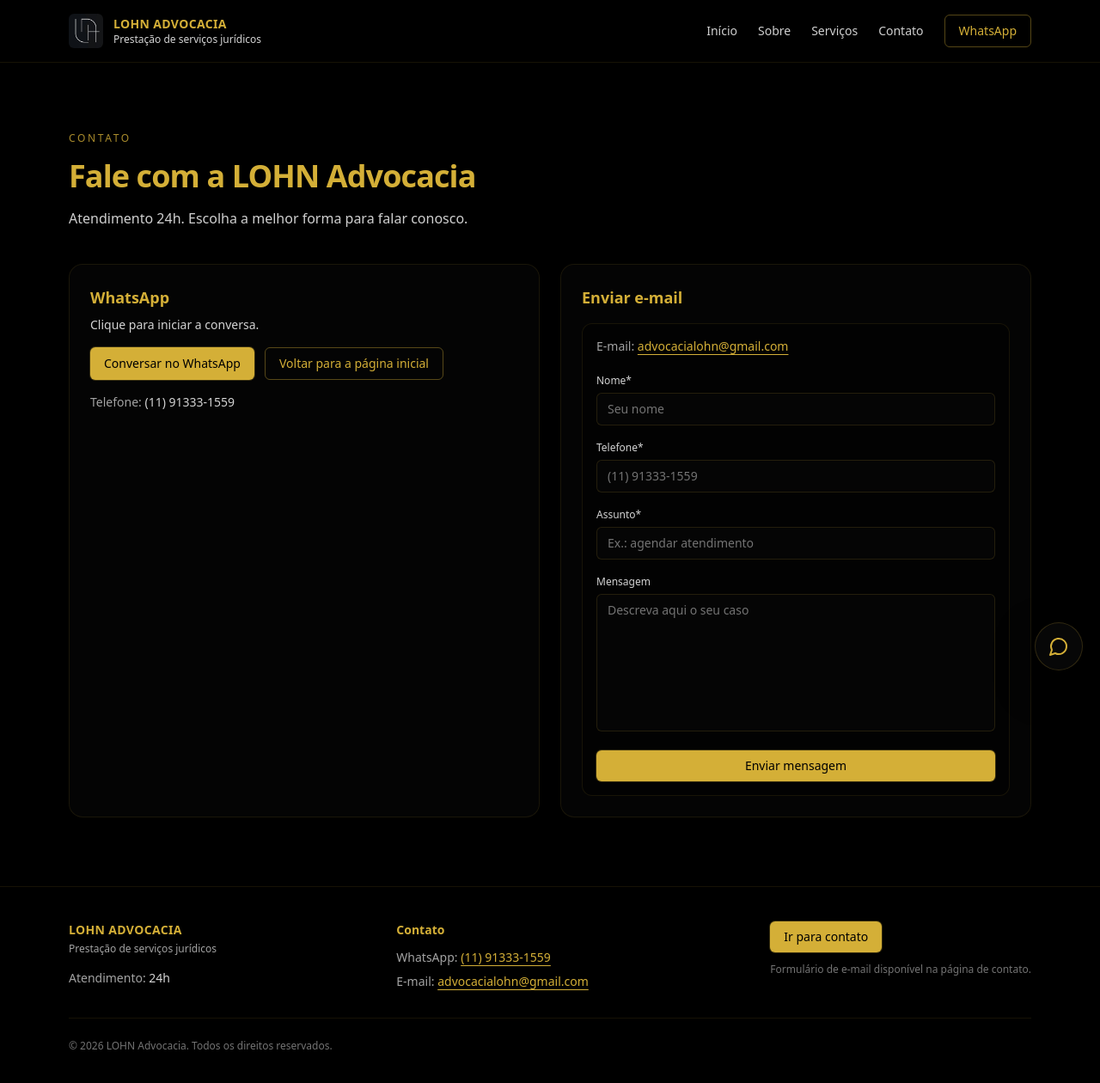
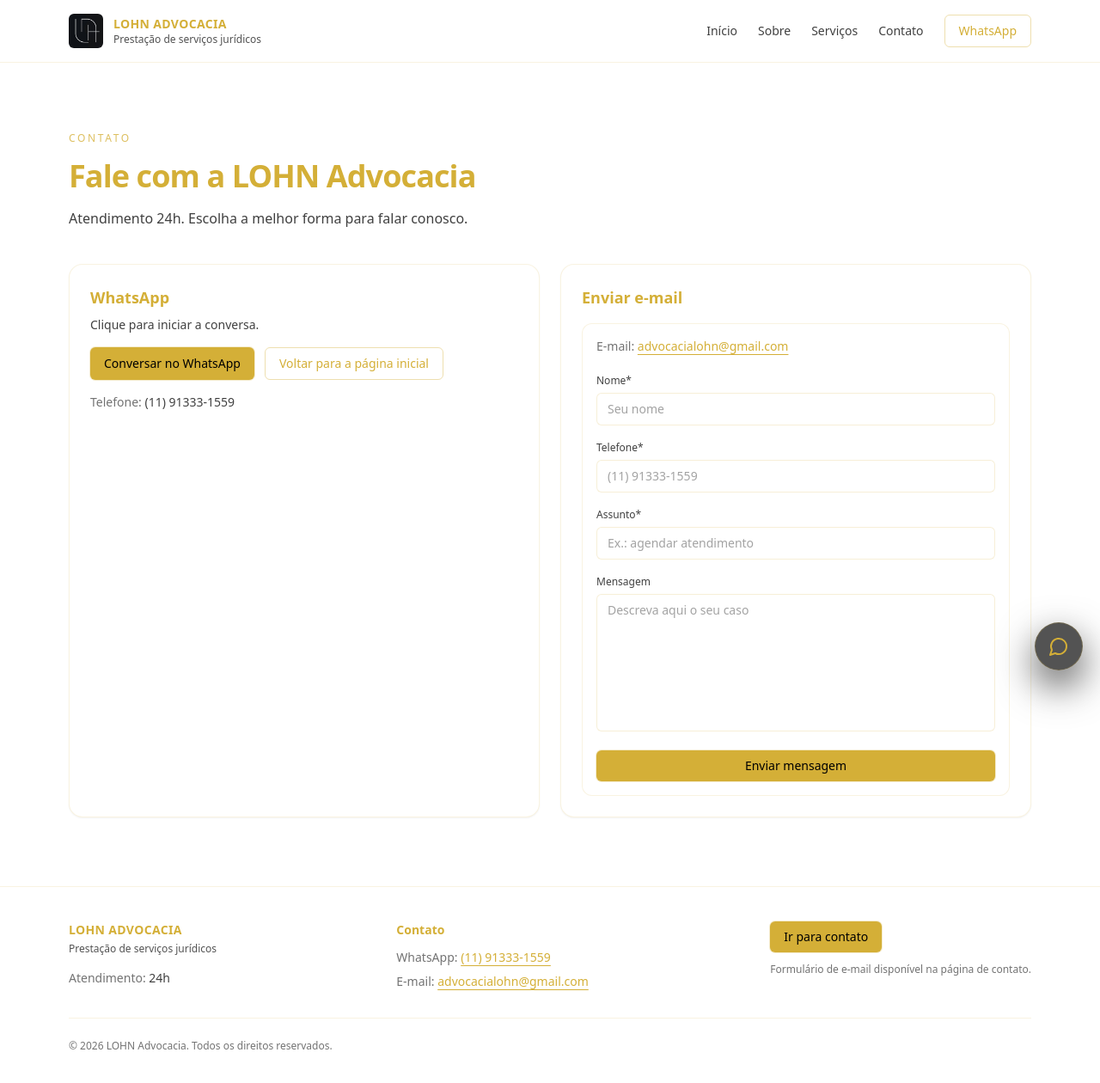
Before and after one commit to zerofreitas2009/Projeto-Site-LOHN, a React (Vite) app: page /contato in a window 1280 px wide. Shown: the top 1260 px of the page at 86% size. Built offline with nearby package versions, Linux system fonts and the light colour scheme.

Commit message:
[dyad] Tema ajustado para fundo branco nas páginas (Index/Contact) com atualização de cores em Header, Footer, Cards, About/Services e formulário de contato para legibilidade em layout claro.

```diff
--- a/src/components/site/ContactEmailForm.tsx
+++ b/src/components/site/ContactEmailForm.tsx
@@ -40,6 +40,9 @@ export default function ContactEmailForm() {
     subject: "",
     message: "",
   });
+
+  const inputClass =
+    "w-full rounded-md border border-gold/20 bg-white px-3 py-2 text-sm text-neutral-900 outline-none placeholder:text-neutral-400 focus:border-gold/50";
 
   return (
     <form
@@ -86,7 +89,7 @@ export default function ContactEmailForm() {
       }}
     >
       <div className="space-y-1">
-        <label className="text-xs text-neutral-300" htmlFor="contact-name">
+        <label className="text-xs text-neutral-700" htmlFor="contact-name">
           Nome*
         </label>
         <input
@@ -94,13 +97,13 @@ export default function ContactEmailForm() {
           required
           value={form.name}
           onChange={(e) => setForm((p) => ({ ...p, name: e.target.value }))}
-          className="w-full rounded-md border border-gold/15 bg-neutral-950/40 px-3 py-2 text-sm text-neutral-100 outline-none placeholder:text-neutral-500 focus:border-gold/40"
+          className={inputClass}
           placeholder="Seu nome"
         />
       </div>
 
       <div className="space-y-1">
-        <label className="text-xs text-neutral-300" htmlFor="contact-phone">
+        <label className="text-xs text-neutral-700" htmlFor="contact-phone">
           Telefone*
         </label>
         <input
@@ -111,13 +114,13 @@ export default function ContactEmailForm() {
           autoComplete="tel"
           value={form.phone}
           onChange={(e) => setForm((p) => ({ ...p, phone: formatPhoneBR(e.target.value) }))}
-          className="w-full rounded-md border border-gold/15 bg-neutral-950/40 px-3 py-2 text-sm text-neutral-100 outline-none placeholder:text-neutral-500 focus:border-gold/40"
+          className={inputClass}
           placeholder="(11) 91333-1559"
         />
       </div>
 
       <div className="space-y-1">
-        <label className="text-xs text-neutral-300" htmlFor="contact-subject">
+        <label className="text-xs text-neutral-700" htmlFor="contact-subject">
           Assunto*
         </label>
         <input
@@ -125,32 +128,32 @@ export default function ContactEmailForm() {
           required
           value={form.subject}
           onChange={(e) => setForm((p) => ({ ...p, subject: e.target.value }))}
-          className="w-full rounded-md border border-gold/15 bg-neutral-950/40 px-3 py-2 text-sm text-neutral-100 outline-none placeholder:text-neutral-500 focus:border-gold/40"
+          className={inputClass}
           placeholder="Ex.: agendar atendimento"
         />
       </div>
 
       <div className="space-y-1">
-        <label className="text-xs text-neutral-300" htmlFor="contact-message">
+        <label className="text-xs text-neutral-700" htmlFor="contact-message">
           Mensagem
         </label>
         <textarea
           id="contact-message"
           value={form.message}
           onChange={(e) => setForm((p) => ({ ...p, message: e.target.value }))}
-          className="min-h-40 w-full resize-none rounded-md border border-gold/15 bg-neutral-950/40 px-3 py-2 text-sm text-neutral-100 outline-none placeholder:text-neutral-500 focus:border-gold/40"
+          className={`${inputClass} min-h-40 resize-none`}
           placeholder="Descreva aqui o seu caso"
         />
       </div>
 
       {status === "success" ? (
-        <div className="rounded-md border border-emerald-500/20 bg-emerald-500/10 px-3 py-2 text-xs text-emerald-200">
+        <div className="rounded-md border border-emerald-600/20 bg-emerald-600/10 px-3 py-2 text-xs text-emerald-800">
           Mensagem enviada com sucesso. Em breve entraremos em contato.
         </div>
       ) : null}
 
       {status === "error" ? (
-        <div className="rounded-md border border-red-500/20 bg-red-500/10 px-3 py-2 text-xs text-red-200">
+        <div className="rounded-md border border-red-600/20 bg-red-600/10 px-3 py-2 text-xs text-red-800">
           Não foi possível enviar sua mensagem agora. Tente novamente em instantes.
         </div>
       ) : null}
--- a/src/components/site/SiteFooter.tsx
+++ b/src/components/site/SiteFooter.tsx
@@ -6,22 +6,22 @@ const WHATSAPP_URL = `https://wa.me/${WHATSAPP_NUMBER}`;
 
 export default function SiteFooter() {
   return (
-    <footer className="border-t border-gold/10">
+    <footer className="border-t border-gold/15">
       <div className="mx-auto w-full max-w-6xl px-4 py-10">
         <div className="grid gap-6 md:grid-cols-3 md:items-start">
           <div>
             <div className="text-sm font-semibold tracking-wide text-gold">LOHN ADVOCACIA</div>
-            <div className="mt-1 text-xs text-neutral-400">Prestação de serviços jurídicos</div>
-            <div className="mt-4 text-sm text-neutral-300">
-              <span className="text-neutral-400">Atendimento:</span> 24h
+            <div className="mt-1 text-xs text-neutral-600">Prestação de serviços jurídicos</div>
+            <div className="mt-4 text-sm text-neutral-700">
+              <span className="text-neutral-500">Atendimento:</span> 24h
             </div>
           </div>
 
           <div>
             <div className="text-sm font-semibold text-gold">Contato</div>
-            <div className="mt-3 space-y-2 text-sm text-neutral-300">
+            <div className="mt-3 space-y-2 text-sm text-neutral-700">
               <div>
-                <span className="text-neutral-400">WhatsApp:</span>{" "}
+                <span className="text-neutral-500">WhatsApp:</span>{" "}
                 <a
                   className="text-gold hover:text-gold-soft underline underline-offset-4"
                   href={`${WHATSAPP_URL}?text=${encodeURIComponent(
@@ -34,7 +34,7 @@ export default function SiteFooter() {
                 </a>
               </div>
               <div>
-                <span className="text-neutral-400">E-mail:</span>{" "}
+                <span className="text-neutral-500">E-mail:</span>{" "}
                 <a
                   className="text-gold hover:text-gold-soft underline underline-offset-4"
                   href="mailto:advocacialohn@gmail.com"
@@ -55,7 +55,7 @@ export default function SiteFooter() {
           </div>
         </div>
 
-        <div className="mt-8 border-t border-gold/10 pt-6 text-xs text-neutral-500">
+        <div className="mt-8 border-t border-gold/15 pt-6 text-xs text-neutral-500">
           © {new Date().getFullYear()} LOHN Advocacia. Todos os direitos reservados.
         </div>
       </div>
--- a/src/components/site/SiteHeader.tsx
+++ b/src/components/site/SiteHeader.tsx
@@ -43,7 +43,7 @@ export default function SiteHeader() {
   )}`;
 
   return (
-    <header className="sticky top-0 z-50 border-b border-gold/10 bg-black/70 backdrop-blur">
+    <header className="sticky top-0 z-50 border-b border-gold/15 bg-white/80 backdrop-blur">
       <div className="mx-auto flex w-full max-w-6xl items-center justify-between gap-3 px-4 py-4">
         {/* Marca */}
         <Link to="/" className="flex items-center gap-3">
@@ -57,7 +57,7 @@ export default function SiteHeader() {
             <div className="text-sm font-semibold tracking-wide text-gold">
               LOHN ADVOCACIA
             </div>
-            <div className="text-xs text-neutral-300">Prestação de serviços jurídicos</div>
+            <div className="text-xs text-neutral-600">Prestação de serviços jurídicos</div>
           </div>
         </Link>
 
@@ -69,7 +69,7 @@ export default function SiteHeader() {
                 <Link
                   key={item.to}
                   to={item.to}
-                  className="text-sm text-neutral-200/90 hover:text-gold transition"
+                  className="text-sm text-neutral-700 hover:text-gold transition"
                 >
                   {item.label}
                 </Link>
@@ -81,7 +81,7 @@ export default function SiteHeader() {
               <a
                 key={item.hash}
                 href={href}
-                className="text-sm text-neutral-200/90 hover:text-gold transition"
+                className="text-sm text-neutral-700 hover:text-gold transition"
               >
                 {item.label}
               </a>
@@ -95,7 +95,7 @@ export default function SiteHeader() {
         {/* Mobile */}
         <button
           type="button"
-          className="inline-flex items-center justify-center rounded-md border border-gold/20 bg-neutral-950/60 p-2 text-gold md:hidden"
+          className="inline-flex items-center justify-center rounded-md border border-gold/25 bg-white p-2 text-gold md:hidden"
           aria-label={open ? "Fechar menu" : "Abrir menu"}
           onClick={() => setOpen((v) => !v)}
         >
@@ -107,16 +107,16 @@ export default function SiteHeader() {
       {open ? (
         <div className="fixed inset-0 z-50 md:hidden">
           <div
-            className="absolute inset-0 bg-black/80"
+            className="absolute inset-0 bg-black/40"
             onClick={() => setOpen(false)}
             aria-hidden
           />
-          <div className="absolute right-0 top-0 h-full w-[86%] max-w-sm border-l border-gold/15 bg-neutral-950 p-6 shadow-2xl">
+          <div className="absolute right-0 top-0 h-full w-[86%] max-w-sm border-l border-gold/20 bg-white p-6 shadow-2xl">
             <div className="flex items-center justify-between">
               <div className="text-sm font-semibold tracking-wide text-gold">Menu</div>
               <button
                 type="button"
-                className="rounded-md border border-gold/25 bg-neutral-900 p-2 text-gold"
+                className="rounded-md border border-gold/25 bg-white p-2 text-gold"
                 aria-label="Fechar menu"
                 onClick={() => setOpen(false)}
               >
@@ -132,7 +132,7 @@ export default function SiteHeader() {
                       key={item.to}
                       to={item.to}
                       onClick={() => setOpen(false)}
-                      className="rounded-md border border-gold/15 bg-neutral-900 px-4 py-3 text-sm text-neutral-100 hover:border-gold/30 hover:bg-neutral-900/80"
+                      className="rounded-md border border-gold/20 bg-white px-4 py-3 text-sm text-neutral-900 hover:border-gold/40"
                     >
                       {item.label}
                     </Link>
@@ -145,7 +145,7 @@ export default function SiteHeader() {
                     key={item.hash}
                     href={href}
                     onClick={() => setOpen(false)}
-                    className="rounded-md border border-gold/15 bg-neutral-900 px-4 py-3 text-sm text-neutral-100 hover:border-gold/30 hover:bg-neutral-900/80"
+                    className="rounded-md border border-gold/20 bg-white px-4 py-3 text-sm text-neutral-900 hover:border-gold/40"
                   >
                     {item.label}
                   </a>
--- a/src/components/site/sections/AboutSection.tsx
+++ b/src/components/site/sections/AboutSection.tsx
@@ -11,12 +11,12 @@ export default function AboutSection() {
             <h2 className="mt-4 text-2xl font-semibold tracking-tight text-gold sm:text-3xl">
               Atendimento humanizado, com foco em resultado
             </h2>
-            <p className="mt-4 leading-relaxed text-neutral-200/90">
+            <p className="mt-4 leading-relaxed text-neutral-700">
               Atuamos com seriedade e discrição, oferecendo orientação jurídica com clareza
               e responsabilidade. O objetivo é construir a melhor estratégia para cada caso,
               com acompanhamento próximo e comunicação objetiva.
             </p>
-            <p className="mt-4 leading-relaxed text-neutral-300">
+            <p className="mt-4 leading-relaxed text-neutral-600">
               (Observação: os textos finais desta seção serão ajustados conforme o conteúdo
               do documento anexado.)
             </p>
--- a/src/pages/Contact.tsx
+++ b/src/pages/Contact.tsx
@@ -9,7 +9,7 @@ const WHATSAPP_URL = `https://wa.me/${WHATSAPP_NUMBER}`;
 
 export default function Contact() {
   return (
-    <div className="min-h-dvh bg-black text-neutral-200">
+    <div className="min-h-dvh bg-white text-neutral-900">
       <SiteHeader />
 
       <main className="mx-auto w-full max-w-6xl px-4 py-14 md:py-20">
@@ -18,15 +18,15 @@ export default function Contact() {
           <h1 className="mt-4 text-3xl font-semibold tracking-tight text-gold sm:text-4xl">
             Fale com a LOHN Advocacia
           </h1>
-          <p className="mt-4 text-base leading-relaxed text-neutral-200/90">
+          <p className="mt-4 text-base leading-relaxed text-neutral-700">
             Atendimento 24h. Escolha a melhor forma para falar conosco.
           </p>
         </div>
 
         <div className="mt-10 grid gap-6 lg:grid-cols-2">
-          <section className="rounded-2xl border border-gold/10 bg-neutral-950/40 p-6">
+          <section className="rounded-2xl border border-gold/15 bg-white p-6 shadow-sm">
             <h2 className="text-lg font-semibold text-gold">WhatsApp</h2>
-            <p className="mt-2 text-sm text-neutral-300">Clique para iniciar a conversa.</p>
+            <p className="mt-2 text-sm text-neutral-700">Clique para iniciar a conversa.</p>
 
             <div className="mt-4 flex flex-col gap-3 sm:flex-row">
               <a
@@ -44,17 +44,17 @@ export default function Contact() {
               </a>
             </div>
 
-            <div className="mt-4 text-sm text-neutral-300">
-              <span className="text-neutral-400">Telefone:</span> (11) 91333-1559
+            <div className="mt-4 text-sm text-neutral-700">
+              <span className="text-neutral-500">Telefone:</span> (11) 91333-1559
             </div>
           </section>
 
-          <section className="rounded-2xl border border-gold/10 bg-neutral-950/40 p-6">
+          <section className="rounded-2xl border border-gold/15 bg-white p-6 shadow-sm">
             <h2 className="text-lg font-semibold text-gold">Enviar e-mail</h2>
 
-            <div className="mt-4 rounded-xl border border-gold/10 bg-black/40 p-4">
-              <div className="text-sm text-neutral-300">
-                <span className="text-neutral-400">E-mail:</span>{" "}
+            <div className="mt-4 rounded-xl border border-gold/15 bg-white p-4">
+              <div className="text-sm text-neutral-700">
+                <span className="text-neutral-500">E-mail:</span>{" "}
                 <a
                   className="text-gold hover:text-gold-soft underline underline-offset-4"
                   href="mailto:advocacialohn@gmail.com"
--- a/src/pages/Index.tsx
+++ b/src/pages/Index.tsx
@@ -7,7 +7,7 @@ import WhatsAppFloatingButton from "../components/site/WhatsAppFloatingButton";
 
 export default function Index() {
   return (
-    <div className="min-h-dvh bg-black text-neutral-200">
+    <div className="min-h-dvh bg-white text-neutral-900">
       <SiteHeader />
       <main>
         <HeroSection />
```
Also changed, not shown: src/components/site/sections/ServicesSection.tsx (+5 -5 lines), src/components/site/ui/Card.tsx (+3 -6 lines).
